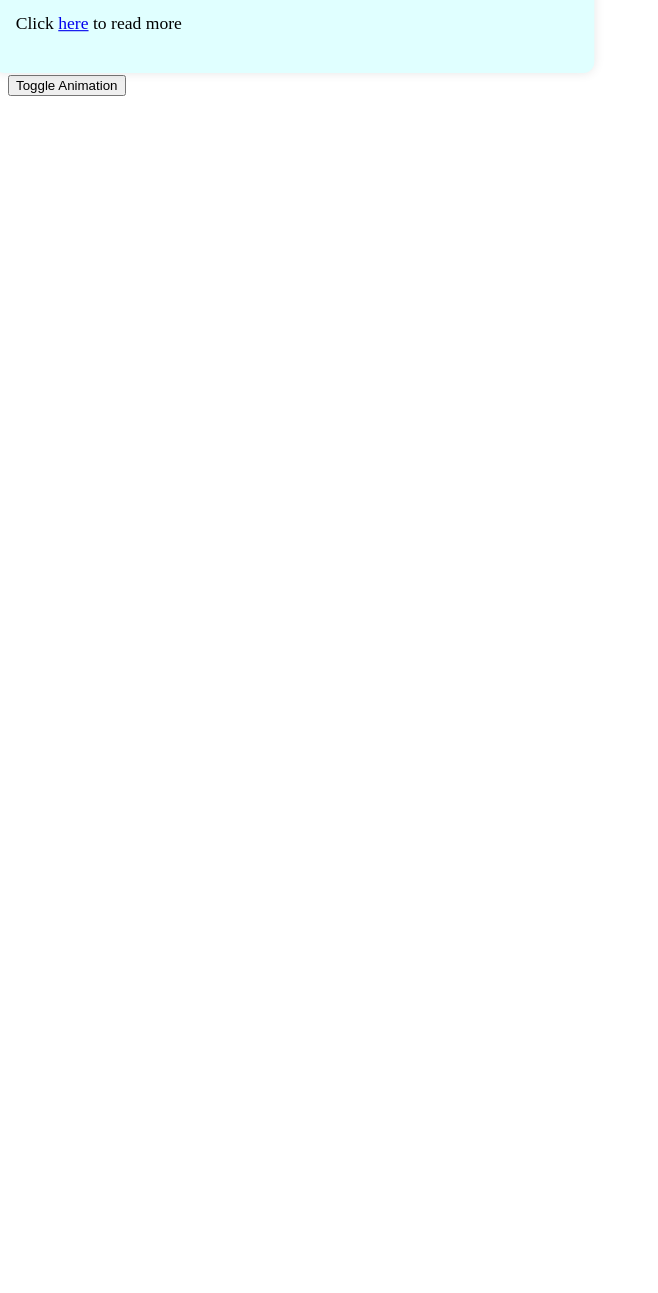
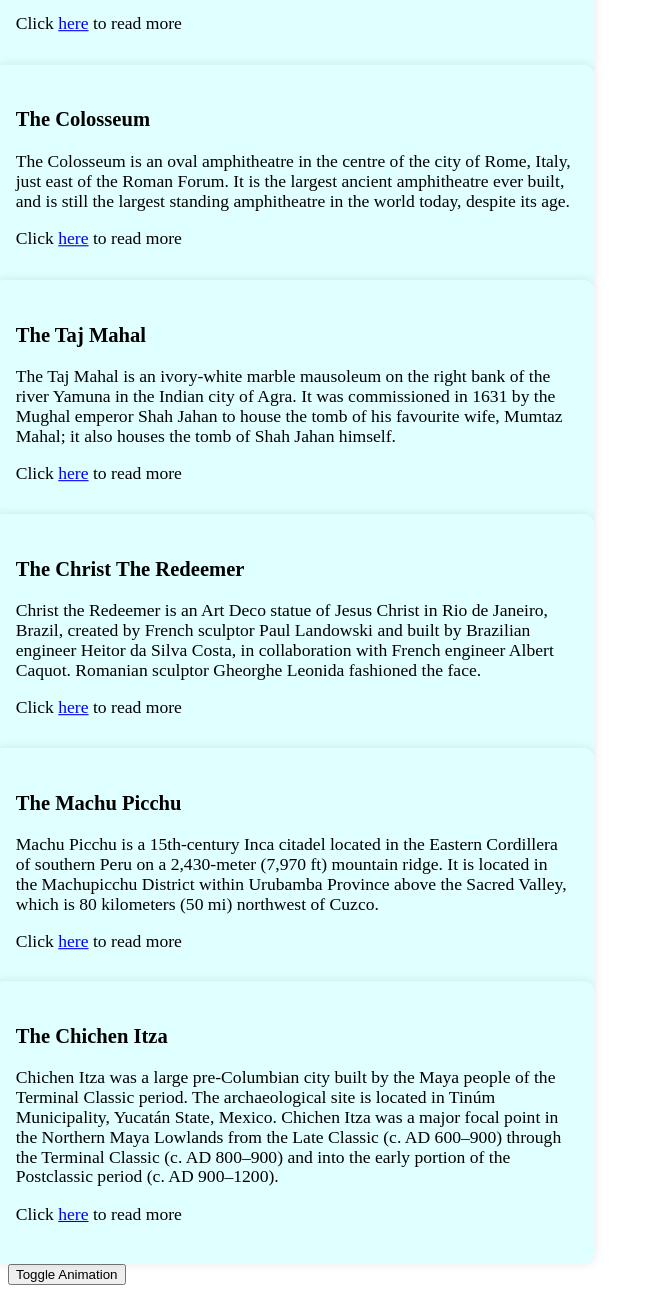
Before and after one commit to AGCol1/web, a plain HTML site: page wonders/index.html in a window 1280 px wide. Shown: the part 590-1883 px from the top of the page, without its empty margins (0-658 px from the left). Before the commit the page ends 800 px from the top, so only its background shows below. Drawn offline with Linux system fonts and the light colour scheme.

Commit message:
Update index.html

```diff
--- a/wonders/index.html
+++ b/wonders/index.html
@@ -1,11 +1,13 @@
 <!DOCTYPE html>
 <html lang="en">
+
 <head>
     <link rel="stylesheet" href="style.css">
     <meta charset="UTF-8">
     <meta name="viewport" content="width=device-width, initial-scale=1.0">
     <title>7 Wonders Of The World</title>
 </head>
+
 <body>
 
     <div class="top_section">
@@ -15,19 +17,63 @@
 
     <div class="wonder_box">
         <h3>The Great Wall Of China</h3>
-        <p>The Great Wall of China is a series of fortifications made of stone, brick, tamped earth, wood, and other materials, generally built along an east-to-west line across the historical northern borders of China to protect the Chinese states and empires against the raids and invasions of the various nomadic groups of the Eurasian Steppe.</p>
+        <p>The Great Wall of China is a series of fortifications made of stone, brick, tamped earth, wood, and other
+            materials, generally built along an east-to-west line across the historical northern borders of China to
+            protect the Chinese states and empires against the raids and invasions of the various nomadic groups of the
+            Eurasian Steppe.</p>
         <p>Click <a href="china.html">here</a> to read more</p>
     </div>
 
     <div class="wonder_box">
         <h3>The Petra</h3>
-        <p>Petra originally known to its inhabitants as Raqmu, is a historical and archaeological city in southern Jordan. Petra lies around Jabal Al-Madbah in a basin surrounded by mountains which form the eastern flank of the Arabah valley that runs from the Dead Sea to the Gulf of Aqaba.</p>
+        <p>Petra originally known to its inhabitants as Raqmu, is a historical and archaeological city in southern
+            Jordan. Petra lies around Jabal Al-Madbah in a basin surrounded by mountains which form the eastern flank of
+            the Arabah valley that runs from the Dead Sea to the Gulf of Aqaba.</p>
         <p>Click <a href="petra.html">here</a> to read more</p>
     </div>
 
-    <button id="toggleBtn">Toggle Animation</button>
+    <div class="wonder_box">
+        <h3>The Colosseum</h3>
+        <p>The Colosseum is an oval amphitheatre in the centre of the city of Rome, Italy, just east of the Roman Forum.
+            It is the largest ancient amphitheatre ever built, and is still the largest standing amphitheatre in the
+            world today, despite its age.</p>
+        <p>Click <a href="colosseum.html">here</a> to read more</p>
+    </div>
+    <div class="wonder_box">
+        <h3>The Taj Mahal</h3>
+        <p>The Taj Mahal is an ivory-white marble mausoleum on the right bank of the river Yamuna in the Indian city of
+            Agra. It was commissioned in 1631 by the Mughal emperor Shah Jahan to house the tomb of his favourite wife,
+            Mumtaz Mahal; it also houses the tomb of Shah Jahan himself.</p>
+        <p>Click <a href="tajmahal.html">here</a> to read more</p>
+    </div>
+    <div class="wonder_box">
+        <h3>The Christ The Redeemer</h3>
+        <p>Christ the Redeemer is an Art Deco statue of Jesus Christ in Rio de Janeiro, Brazil, created by French
+            sculptor Paul Landowski and built by Brazilian engineer Heitor da Silva Costa, in collaboration with French
+            engineer Albert Caquot. Romanian sculptor Gheorghe Leonida fashioned the face.</p>
+        <p>Click <a href="christ.html">here</a> to read more</p>
+    </div>
+    <div class="wonder_box">
+        <h3>The Machu Picchu</h3>
+        <p>Machu Picchu is a 15th-century Inca citadel located in the Eastern Cordillera of southern Peru on a
+            2,430-meter (7,970 ft) mountain ridge. It is located in the Machupicchu District within Urubamba Province
+            above the Sacred Valley, which is 80 kilometers (50 mi) northwest of Cuzco.</p>
+        <p>Click <a href="machu.html">here</a> to read more</p>
+    </div>
+    <div class="wonder_box">
+        <h3>The Chichen Itza</h3>
+        <p>Chichen Itza was a large pre-Columbian city built by the Maya people of the Terminal Classic period. The
+            archaeological site is located in Tinúm Municipality, Yucatán State, Mexico. Chichen Itza was a major focal
+            point in the Northern Maya Lowlands from the Late Classic (c. AD 600–900) through the Terminal Classic (c.
+            AD 800–900) and into the early portion of the Postclassic period (c. AD 900–1200).</p>
+        <p>Click <a href="chichen.html">here</a> to read more</p>
+    </div>
+    <div class="button_location">
+        <button id="toggleBtn">Toggle Animation</button>
 
-    <script src="script.js"></script>
+        <script src="script.js"></script>
+    </div>
 
 </body>
+
 </html>
```
